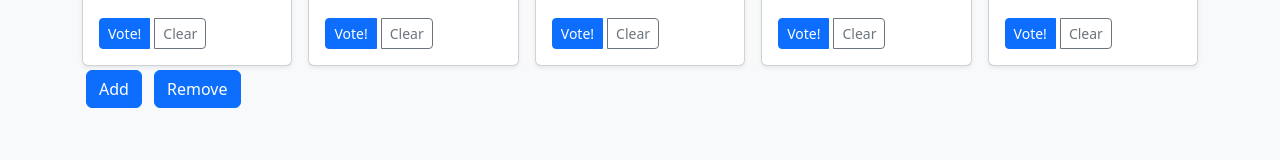
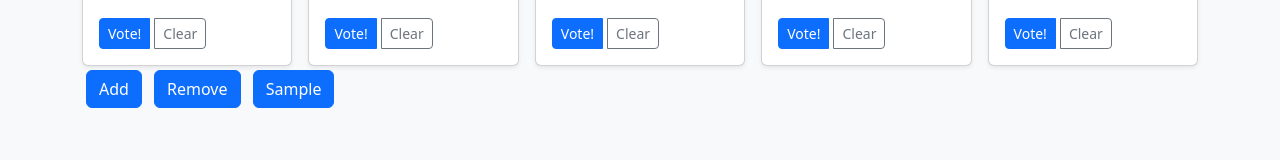
Before and after one commit to tooshel/poppoll, a SvelteKit app: page / in a window 1280 px wide. Shown: the part 398-558 px from the top of the page. Built offline with nearby package versions, Linux system fonts and the light colour scheme.

Commit message:
added a sample data button

```diff
--- a/src/routes/+page.svelte
+++ b/src/routes/+page.svelte
@@ -1,6 +1,9 @@
 <script>
     // import Chart from '../components/chart.svelte';
     import { onMount } from 'svelte';
+
+    const samplebardata = [22, 1, 3, 5, 2];
+    const sampletitles = ['Mr Smith', 'Mrs. Krabapple', 'Miss Hoover', 'Principle Skinner', 'Maya'];
 
     export let bardata = [22, 1, 3, 5, 2];
     export var titles = ['Mr Smith', 'Mrs. Krabapple', 'Miss Hoover', 'Principle Skinner', 'Maya'];
@@ -65,6 +68,15 @@
         bardata = bardata;
     }
 
+    function loadsample() {
+        console.log('load sample data');
+        bardata = structuredClone(samplebardata);
+        titles = structuredClone(sampletitles);
+        data.datasets[0].data = bardata;
+        data.labels = titles;
+        console.log('load sample data', samplebardata, sampletitles, bardata, titles);
+    }
+
     onMount(() => {
         window.addEventListener("keypress", (event) => {
             if (event.key >= 1 && event.key <= 9) {
@@ -113,6 +125,7 @@
 
         <button type="button" class="btn btn-primary btn-space m-1" on:click={addnew}>Add</button>
         <button type="button" class="btn btn-primary btn-space m-1" on:click={remove}>Remove</button>
+        <button type="button" class="btn btn-primary btn-space m-1" on:click={loadsample}>Sample</button>
 
 
 
```
